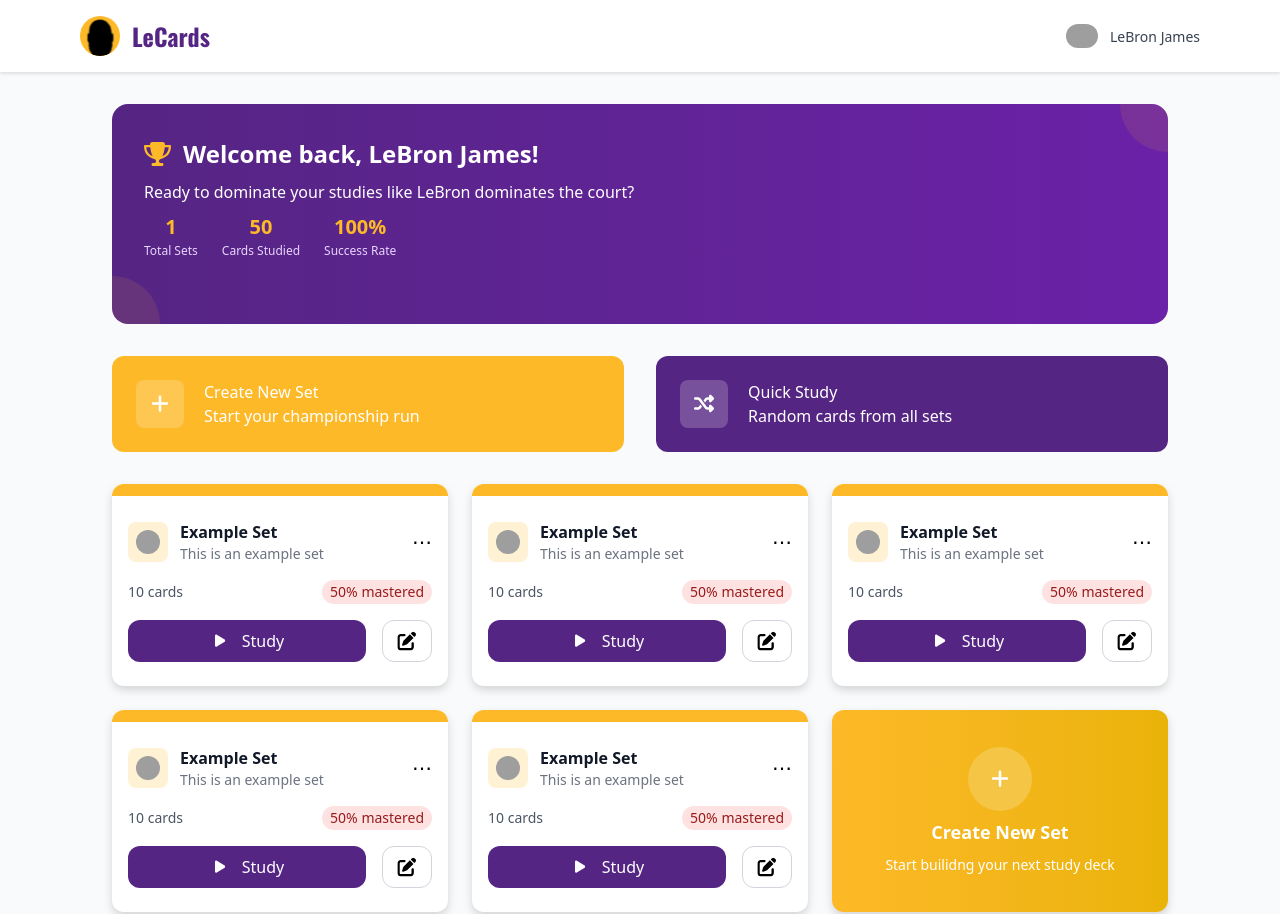
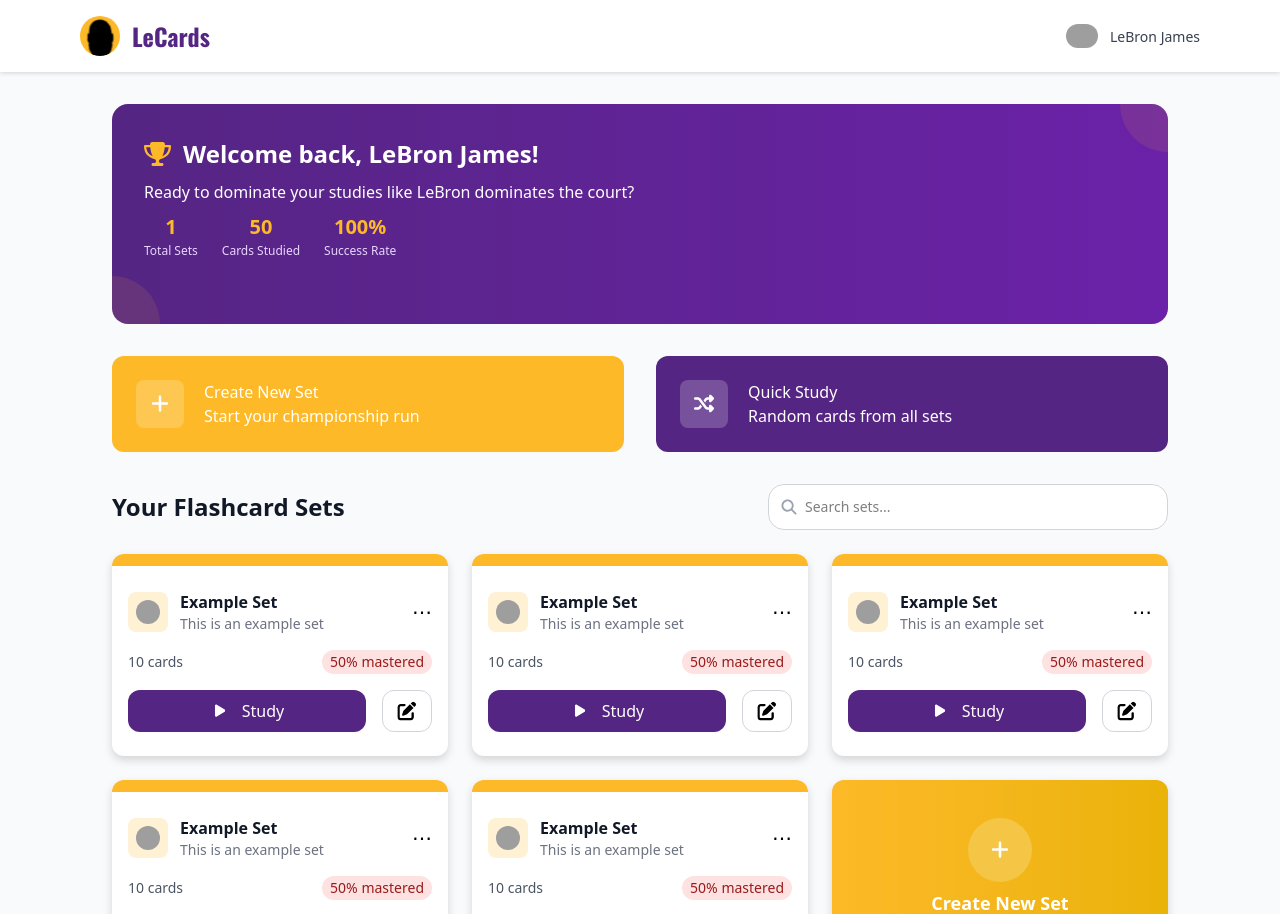
Before and after one commit to CreeKeem/LeCards, a Next.js app in the folder frontend/: page /dashboard in a window 1280 px wide. Shown: the top 914 px of the page. Built offline with nearby package versions, Linux system fonts and the light colour scheme; grey boxes are pictures that could not be loaded.

Commit message:
added search for set function

```diff
--- a/frontend/src/app/dashboard/page.tsx
+++ b/frontend/src/app/dashboard/page.tsx
@@ -14,7 +14,7 @@ export default function Dashboard() {
     <div>
       <DashboardNavbar userName={userName} />
       <div className="min-h-screen px-4 sm:px-8 md:px-12 lg:px-[80px] w-full flex flex-col items-center bg-[#F9FAFB]">
-        <div className="min-h-screen p-4 sm:p-6 md:p-8 lg:p-[32px] w-full flex flex-col items-center gap-[32px]">
+        <div className="min-h-screen p-4 sm:p-6 md:p-8 lg:p-[32px] w-full flex flex-col items-center gap-[32px] max-w-[1216px]">
           {/* Welcome Back Banner */}
           <div className="relative bg-gradient-to-r from-[#552583] to-[#6B21A8] h-[220px] w-full max-w-[1216px] rounded-[16px] overflow-hidden p-4 sm:p-6 md:p-8 lg:p-[32px]">
             {/* Top-right quarter circle */}
--- a/frontend/src/components/set/setGrid.tsx
+++ b/frontend/src/components/set/setGrid.tsx
@@ -1,5 +1,4 @@
 "use client";
-
 
 import { useEffect, useState } from "react";
 import { SetInfo, ExampleSets, SetCard } from "./index";
@@ -7,6 +6,7 @@ import { fetchSets } from "@/api/set";
 
 export default function SetGrid() {
   const [sets, setSets] = useState<SetInfo[]>([]);
+  const [searchQuery, setSearchQuery] = useState("");
 
   useEffect(() => {
     const getSets = async () => {
@@ -23,14 +23,42 @@ export default function SetGrid() {
     // getSets();
   }, []);
 
+  const filteredSets = sets.filter((set) =>
+    set.name.toLowerCase().includes(searchQuery.toLowerCase())
+  );
+
   return (
     <div className="w-full max-w-[1216px] mx-auto px-0">
+      {/* Search bar */}
+      <div className="flex justify-between items-center mb-6">
+        <h1 className="font-bold text-[24px] text-[#111827]">
+          Your Flashcard Sets
+        </h1>
+        <div className="flex w-[400px] bg-white border border-[#D1D5DB] items-center rounded-2xl px-3 py-1">
+          <img
+            src="./searchIcon.svg"
+            alt="Search Icon"
+            className="h-[16px] w-[16px]"
+          />
+          <input
+            type="text"
+            placeholder="Search sets..."
+            value={searchQuery}
+            onChange={(e) => setSearchQuery(e.target.value)}
+            className="flex-1 outline-none px-2 py-2 text-sm"
+          />
+        </div>
+      </div>
+
+      {/* Filtered grid */}
       <div className="grid gap-x-0 sm:gap-x-6 gap-y-6 grid-cols-1 sm:grid-cols-2 lg:grid-cols-3">
-        {sets.map((set) => (
+        {filteredSets.map((set) => (
           <SetCard key={set.setId} setInfo={set} />
         ))}
+
+        {/* Create new set card */}
         <div
-          className="bg-gradient-to-r from-[#FDB927] to-[#EAB308]
+          className="bg-gradient-to-r from-[#FDB927] to-[#EAB308] min-h-[204px]
         w-full max-w-sm sm:max-w-[390px] md:max-w-[390px] lg:max-w-[390px]
         h-auto drop-shadow-lg rounded-[12px] flex items-center justify-center
         cursor-pointer"
@@ -40,7 +68,7 @@ export default function SetGrid() {
               <img src="./plusIcon.svg" alt="Plus Icon" />
             </div>
             <h1 className="text-white font-semibold text-[18px]">Create New Set</h1>
-            <h2 className="text-white text-[14px]">Start builidng your next study deck</h2>
+            <h2 className="text-white text-[14px]">Start building your next study deck</h2>
           </div>
         </div>
       </div>
```
Also changed, not shown: frontend/public/searchIcon.svg (added).
